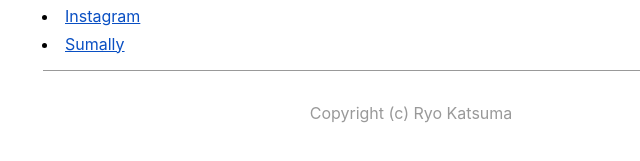
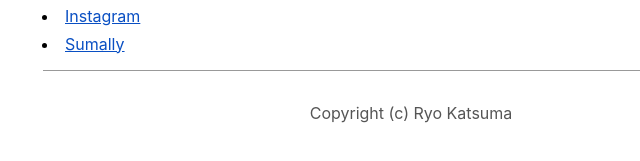
Before and after one commit to katsuma/katsuma.tv, a Next.js app: page / in a window 1280 px wide. Shown: the part 757-918 px from the top of the page, without its empty margins (229-869 px from the left). Built offline with nearby package versions, Linux system fonts and the light colour scheme.

Commit message:
Darken copyright text color

```diff
--- a/src/components/Footer/Footer.module.scss
+++ b/src/components/Footer/Footer.module.scss
@@ -5,5 +5,5 @@
   border-top: 1px solid #999999;
   justify-content: center;
   align-items: center;
-  color: #999999;
+  color: #555555;
 }
```
